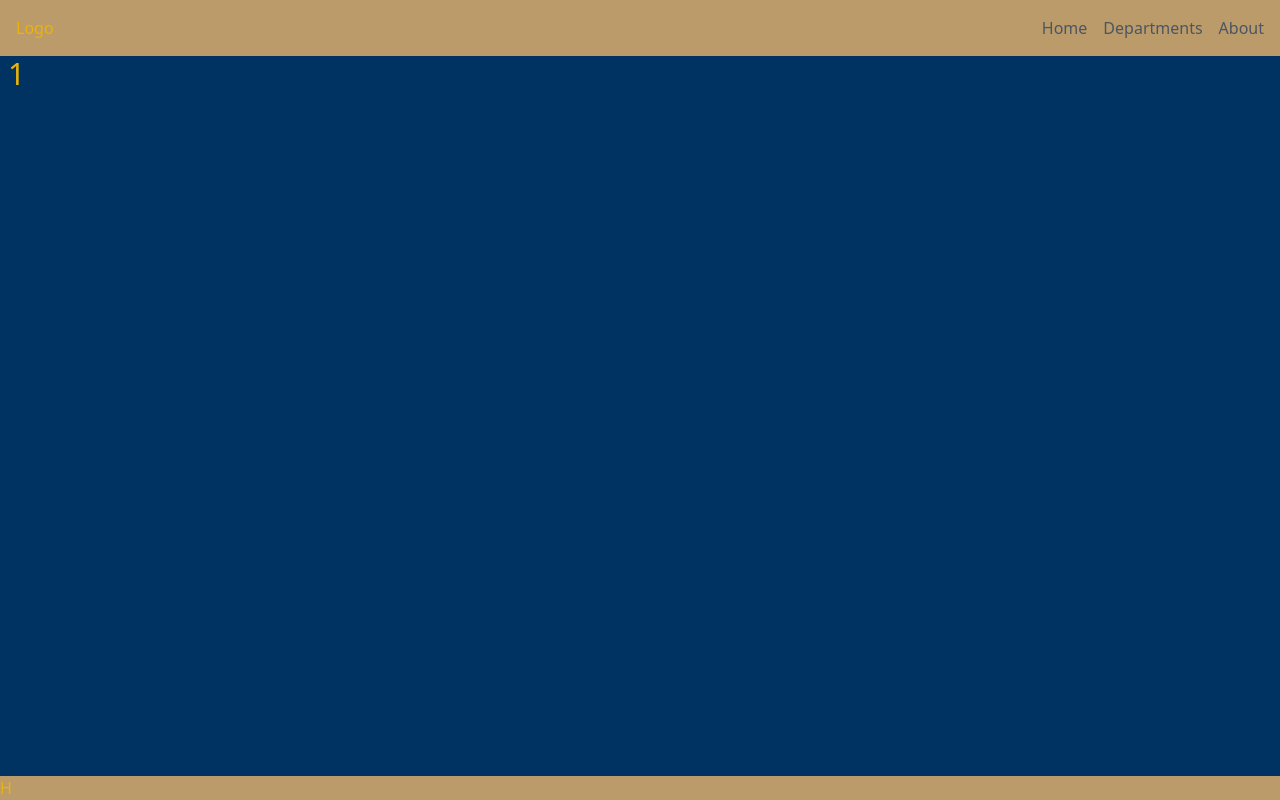
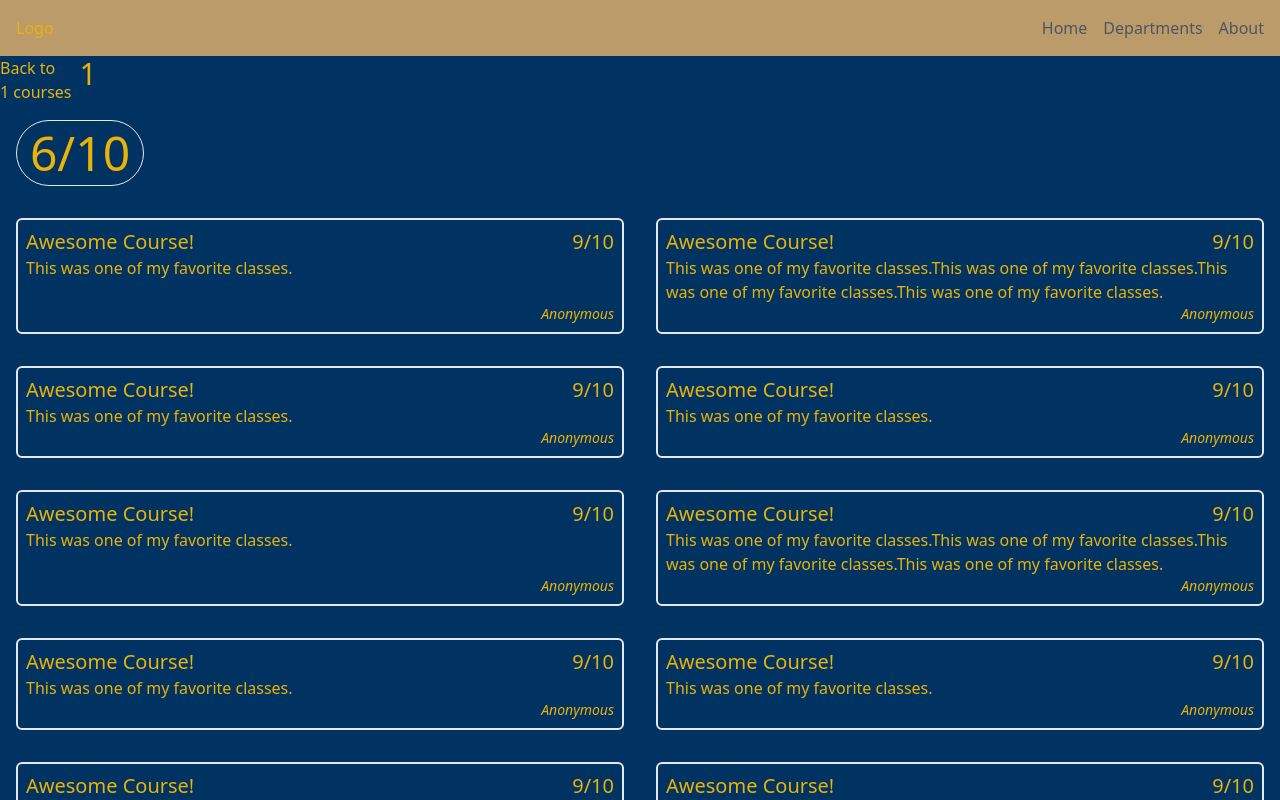
Before and after one commit to samuel-elijah-edwards/berkeley-courses, a React (Create React App) app in the folder client/: page /departments/1/1 in a window 1280 px wide. Shown: the top 800 px of the page. Built offline with nearby package versions, Linux system fonts and the light colour scheme.

Commit message:
pages are showing user posts

```diff
--- a/client/src/App.js
+++ b/client/src/App.js
@@ -5,6 +5,7 @@ import Departments from "./pages/Departments.js";
 import About from "./pages/About.js";
 import DepartmentPage from "./pages/DepartmentPage.js";
 import CoursePage from "./pages/CoursePage.js";
+import Register from "./pages/Register.js";
 
 function App() {
   return (
@@ -22,6 +23,7 @@ function App() {
             path="/departments/:departmentCode/:course_code"
             element={<CoursePage />}
           />
+          <Route path="/register" element={<Register />} />
         </Routes>
       </Router>
     </div>
--- /dev/null
+++ b/client/src/components/UserPost.js
@@ -0,0 +1,20 @@
+import React from "react";
+
+function UserPost(props) {
+  return (
+    <div className="flex flex-col m-4 p-2 border-2 rounded-md hover:scale-105 transition-transform">
+      <span className="grid grid-cols-2 text-xl">
+        <p className="col-start-1">{props.postTitle}</p>
+        <p className="col-start-2 text-end">{props.userRating}</p>
+      </span>
+      <span>
+        <p>{props.postBody}</p>
+      </span>
+      <span className="flex mt-auto text-sm italic justify-end">
+        {props.user}
+      </span>
+    </div>
+  );
+}
+
+export default UserPost;
--- a/client/src/pages/CoursePage.js
+++ b/client/src/pages/CoursePage.js
@@ -1,13 +1,98 @@
 import React from "react";
 import Layout from "../components/Layout";
-import { useParams } from "react-router-dom";
+import { Link, useParams } from "react-router-dom";
+import UserPost from "../components/UserPost";
 
 function CoursePage() {
-  const { course_code } = useParams();
+  const { course_code, departmentCode } = useParams();
+  console.log(departmentCode);
 
   return (
     <Layout>
-      <h1 className="mx-2 mb-2 text-3xl">{course_code}</h1>
+      <div className="flex">
+        <Link to={`/departments/${departmentCode}`}>
+          <p>Back to</p>
+          <p>{departmentCode} courses</p>
+        </Link>
+        <h1 className="mx-2 mb-2 text-3xl">{course_code}</h1>
+      </div>
+      <div className="p-2 m-4 w-32 flex justify-center text-5xl border rounded-full">
+        6/10
+      </div>
+      <section className="grid grid-cols-2">
+        <UserPost
+          postTitle="Awesome Course!"
+          postBody="This was one of my favorite classes."
+          user="Anonymous"
+          userRating="9/10"
+        />
+        <UserPost
+          postTitle="Awesome Course!"
+          postBody="This was one of my favorite classes.This was one of my favorite classes.This was one of my favorite classes.This was one of my favorite classes."
+          user="Anonymous"
+          userRating="9/10"
+        />
+        <UserPost
+          postTitle="Awesome Course!"
+          postBody="This was one of my favorite classes."
+          user="Anonymous"
+          userRating="9/10"
+        />
+        <UserPost
+          postTitle="Awesome Course!"
+          postBody="This was one of my favorite classes."
+          user="Anonymous"
+          userRating="9/10"
+        />
+        <UserPost
+          postTitle="Awesome Course!"
+          postBody="This was one of my favorite classes."
+          user="Anonymous"
+          userRating="9/10"
+        />
+        <UserPost
+          postTitle="Awesome Course!"
+          postBody="This was one of my favorite classes.This was one of my favorite classes.This was one of my favorite classes.This was one of my favorite classes."
+          user="Anonymous"
+          userRating="9/10"
+        />
+        <UserPost
+          postTitle="Awesome Course!"
+          postBody="This was one of my favorite classes."
+          user="Anonymous"
+          userRating="9/10"
+        />
+        <UserPost
+          postTitle="Awesome Course!"
+          postBody="This was one of my favorite classes."
+          user="Anonymous"
+          userRating="9/10"
+        />
+        <UserPost
+          postTitle="Awesome Course!"
+          postBody="This was one of my favorite classes."
+          user="Anonymous"
+          userRating="9/10"
+        />
+        <UserPost
+          postTitle="Awesome Course!"
+          postBody="This was one of my favorite classes.This was one of my favorite classes.This was one of my favorite classes.This was one of my favorite classes."
+          user="Anonymous"
+          userRating="9/10"
+        />
+        <UserPost
+          postTitle="Awesome Course!"
+          postBody="This was one of my favorite classes."
+          user="Anonymous"
+          userRating="9/10"
+        />
+        <UserPost
+          postTitle="Awesome Course!"
+          postBody="This was one of my favorite classes."
+          user="Anonymous"
+          userRating="9/10"
+        />
+      </section>
     </Layout>
   );
 }
--- /dev/null
+++ b/client/src/pages/Login.js
@@ -0,0 +1,7 @@
+import React from "react";
+
+function Login() {
+  return <div>Login</div>;
+}
+
+export default Login;
--- /dev/null
+++ b/client/src/pages/Register.js
@@ -0,0 +1,99 @@
+import { React, useRef, useState, useEffect } from "react";
+import Layout from "../components/Layout";
+
+const USER_REGEX = /^[a-zA-Z][a-zA-Z0-9-_]{3-23}$/;
+const PWD_REGEX = /^(?=.*[a-z])(?=.*[A-Z])(?=.*[0-9])(?=.*[!@#$%]).{8, 24}?/;
+
+function Register() {
+  const userRef = useRef();
+  const errRef = useRef();
+
+  const [user, setUser] = useState("");
+  const [validName, setValidName] = useState(false);
+  const [userFocus, setUserFocus] = useState(false);
+
+  const [pwd, setPwd] = useState("");
+  const [validPwd, setValidPwd] = useState(false);
+  const [pwdFocus, setPwdFocus] = useState(false);
+
+  const [matchPwd, setMatchPwd] = useState("");
+  const [validMatch, setValidMatch] = useState(false);
+  const [matchFocus, setMatchFocus] = useState(false);
+
+  const [errMsg, setErrMsg] = useState("");
+  const [sucess, setSuccess] = useState(false);
+
+  useEffect(() => {
+    userRef.current.focus();
+  }, []);
+
+  useEffect(() => {
+    const result = USER_REGEX.test(user);
+    console.log(result);
+    console.log(user);
+    setValidName(result);
+  }, [user]);
+
+  useEffect(() => {
+    const result = PWD_REGEX.test(pwd);
+    console.log(result);
+    console.log(pwd);
+    setValidPwd(result);
+    const match = pwd === matchPwd;
+    setValidMatch(match);
+  }, [pwd, matchPwd]);
+
+  useEffect(() => {
+    setErrMsg(" ");
+  }, [user, pwd, matchPwd]);
+
+  return (
+    <Layout>
+      <section>
+        <p
+          ref={errRef}
+          className={errMsg ? "errMsg" : "offscreen"}
+          aria-live="assertive"
+        >
+          {errMsg}
+        </p>
+        <h1 className="text-3xl mx-2 mb-2">Register</h1>
+        <form className="m-4 flex flex-col w-1/3 justify-center">
+          <label htmlFor="username">
+            Username:
+            <span className={validName ? "valid" : "hide"}>
+              {/* font awesome faCheck*/}
+            </span>
+            <span className={validName || !user ? "hide" : "invalid"}>
+              {/* font awesome faTimes */}
+            </span>
+          </label>
+          <input
+            type="text"
+            id="username"
+            ref={userRef}
+            autoComplete="off"
+            onChange={(e) => setUser(e.target.value)}
+            required
+            aria-invalid={validName ? "opacity-1" : "opacity-0"}
+            aria-describedby="uidnote"
+            onFocus={() => setUserFocus(true)}
+            onBlur={() => setUserFocus(false)}
+          />
+          <p
+            id="uidnote"
+            className={
+              userFocus && user && !validName ? "opacity-1" : "opacity-0"
+            }
+          >
+            4 to 24 characters. <br />
+            Must begin with a letter. <br />
+            Letters, numbers, underscores, hyphens allowed.
+          </p>
+        </form>
+      </section>
+    </Layout>
+  );
+}
+
+export default Register;
```
Also changed, not shown: 1 other file (tests, documents, lock files or other folders).
